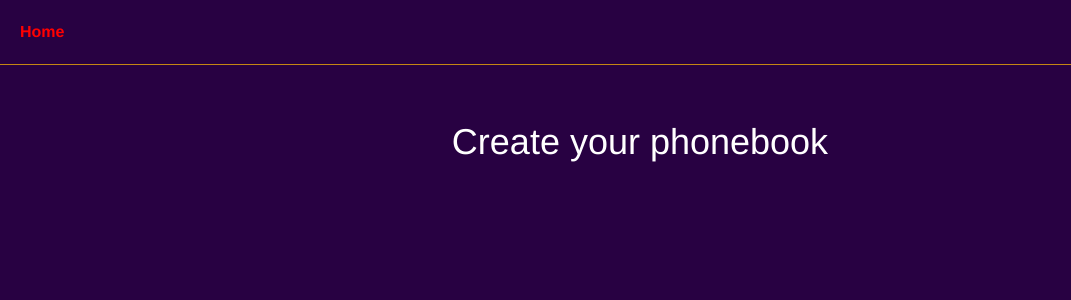
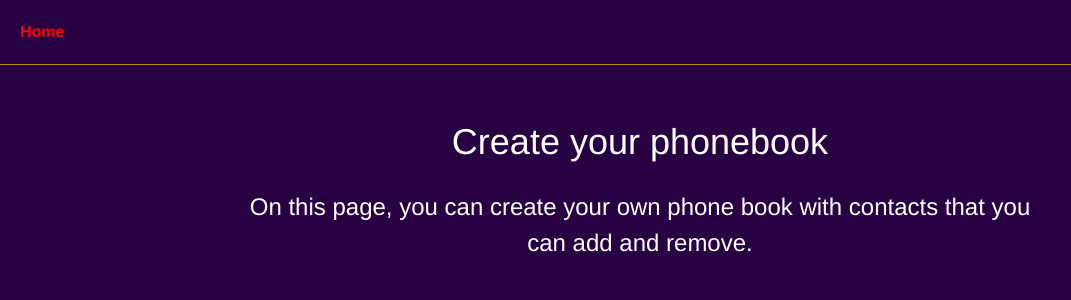
Before and after one commit to AlexSytsenko/goit-react-hw-07-phonebook, a React (Create React App) app: page / in a window 1280 px wide. Shown: the top 300 px of the page, without its empty margins (0-1071 px from the left). Built offline with nearby package versions, Linux system fonts and the light colour scheme.

Commit message:
add fixes

```diff
--- a/src/App.js
+++ b/src/App.js
@@ -6,6 +6,7 @@ import Loader from 'react-loader-spinner';
 import 'react-loader-spinner/dist/loader/css/react-spinner-loader.css';
 import { ToastContainer } from 'react-toastify';
 import 'react-toastify/dist/ReactToastify.css';
+import PropTypes from 'prop-types';
 
 import './styles/container.scss';
 import AppBar from './components/AppBar';
@@ -74,6 +75,11 @@ class App extends Component {
   }
 }
 
+App.propTypes = {
+  onGetCurrentUser: PropTypes.func.isRequired,
+  isLoading: PropTypes.bool.isRequired,
+};
+
 const mapStateToProps = state => ({
   isLoading: selectors.getIsLoading(state),
 });
--- a/src/components/PublicRouter.js
+++ b/src/components/PublicRouter.js
@@ -27,10 +27,15 @@ const PublicRoute = ({
   />
 );
 
+PublicRoute.defaultProps = {
+  redirectTo: null,
+  routeProps: null,
+};
+
 PublicRoute.propTypes = {
   component: PropTypes.elementType.isRequired,
   isAuthenticated: PropTypes.bool.isRequired,
-  redirectTo: PropTypes.string.isRequired,
+  redirectTo: PropTypes.string,
   routeProps: PropTypes.any,
 };
 
--- a/src/styles/container.scss
+++ b/src/styles/container.scss
@@ -14,9 +14,3 @@
     font-size: 48px;
   }
 }
-
-.error {
-  font-size: 24px;
-  color: red;
-  margin-bottom: 50px;
-}
--- a/src/views/HomeView/HomeView.jsx
+++ b/src/views/HomeView/HomeView.jsx
@@ -4,9 +4,11 @@ import styles from './HomeView.module.scss';
 
 const HomeView = () => (
   <div className={styles.container}>
-    <h1 className={styles.title}>
-      Create your phonebook
-    </h1>
+    <h1 className={styles.title}>Create your phonebook</h1>
+    <p className={styles.text}>
+      On this page, you can create your own phone book with contacts that you
+      can add and remove.
+    </p>
   </div>
 );
 
--- a/src/views/HomeView/HomeView.module.scss
+++ b/src/views/HomeView/HomeView.module.scss
@@ -1,12 +1,18 @@
   .container {
     min-height: 50px;
     display: flex;
+    flex-direction: column;
     align-items: center;
     justify-content: center;
   }
 
   .title {
+    margin-bottom: 20px;
     font-weight: 500;
     font-size: 36px;
     text-align: center;
   }
+
+  .text {
+    font-size: 24px;
+  }
--- a/src/views/RegisterView/RegisterView.jsx
+++ b/src/views/RegisterView/RegisterView.jsx
@@ -1,7 +1,8 @@
 import { Component } from 'react';
 import { connect } from 'react-redux';
+import PropTypes from 'prop-types';
+
 import authOperations from '../../redux/auth/auth-operations';
-
 import styles from './RegisterView.module.scss';
 
 class RegisterView extends Component {
@@ -77,6 +78,9 @@ class RegisterView extends Component {
   }
 }
 
+RegisterView.propTypes = {
+  onRegister: PropTypes.func.isRequired,
+};
 
 const mapDispatchToProps = {
   onRegister: authOperations.register,
```
Also changed, not shown: src/views/ContactsView/ContactsView.jsx (+7 -0 lines), src/views/LoginView/LoginView.jsx (+6 -1 lines).
